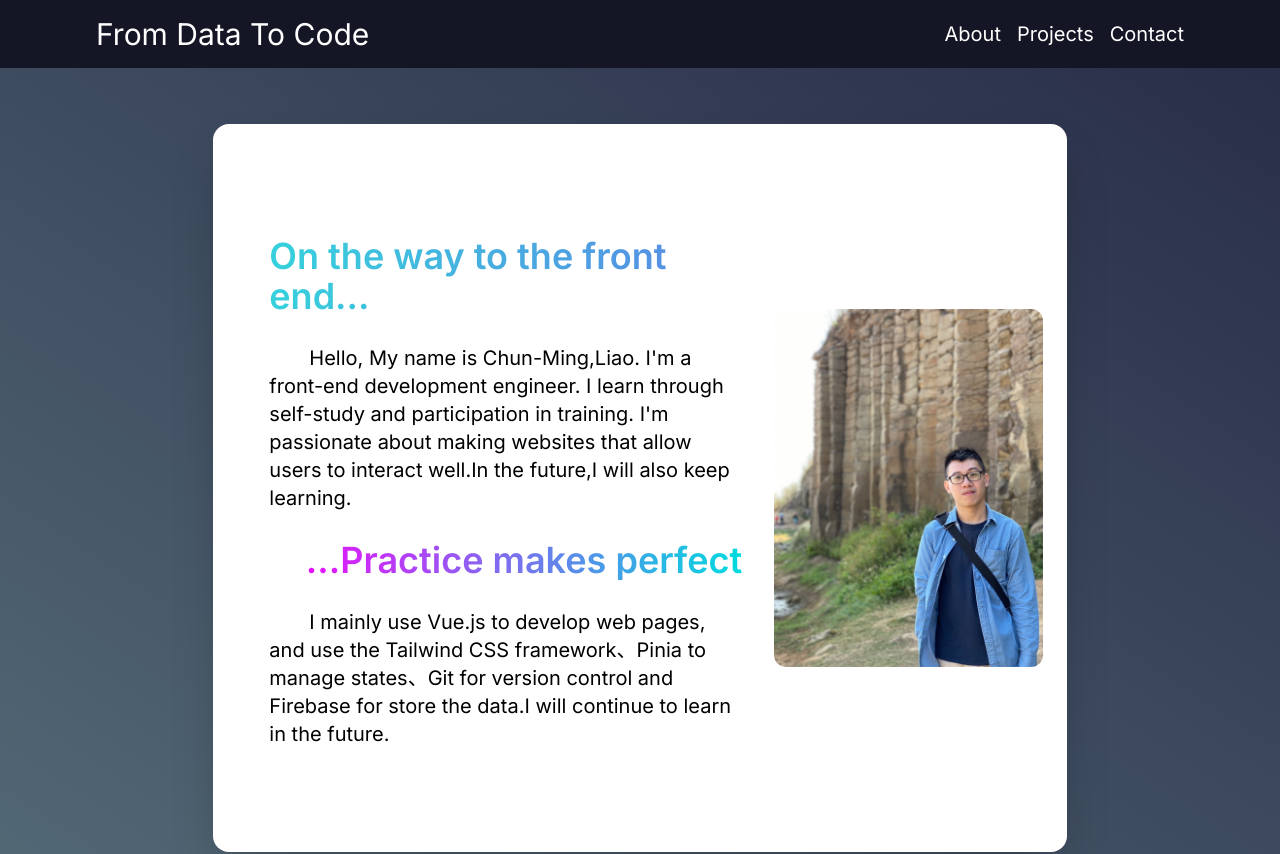
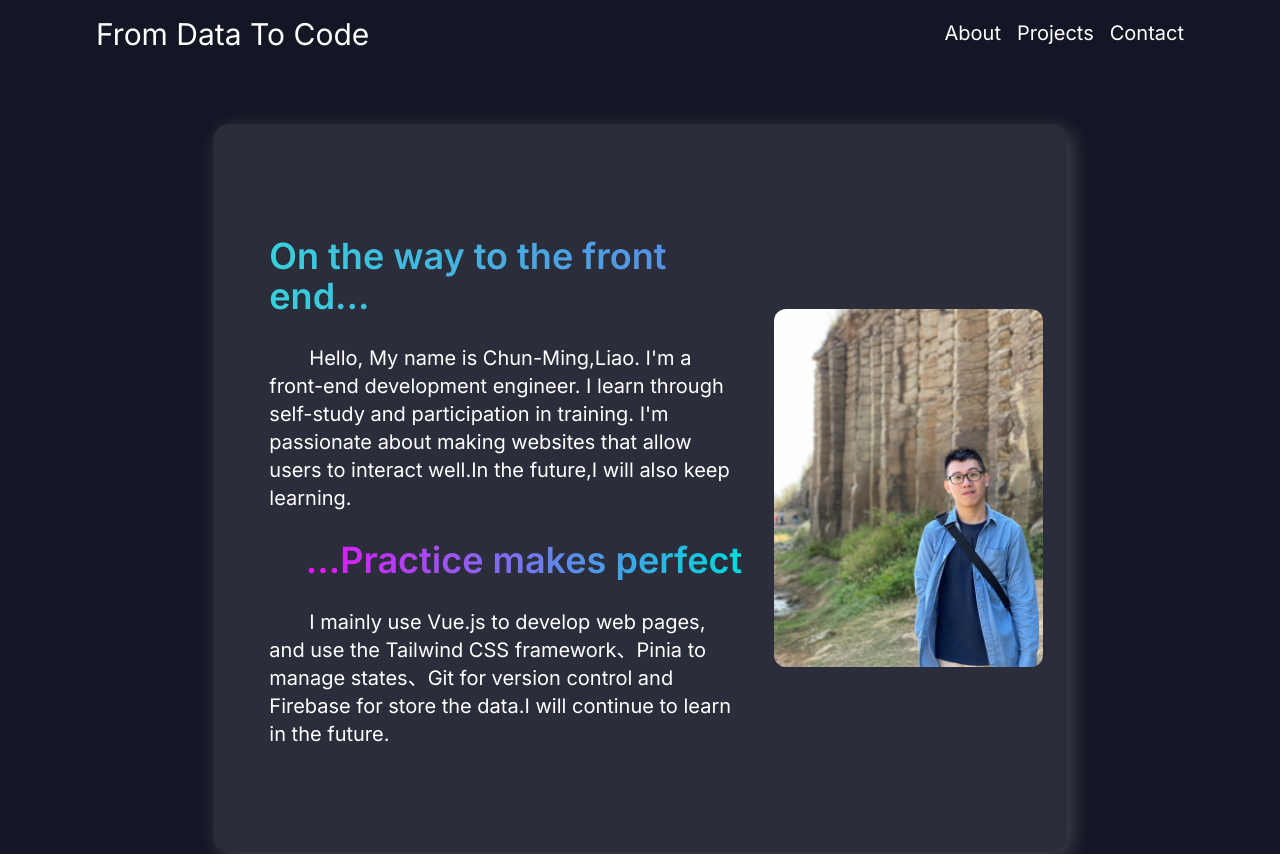
Before and after one commit to Liao-Chun-Ming/portfolio, a Vue app: page / in a window 1280 px wide. Shown: the top 854 px of the page. Built offline with nearby package versions, Linux system fonts and the light colour scheme; what vue-sweetalert2 would draw is missing.

Commit message:
feat:update header style and fix other css

```diff
--- a/src/components/FooterView.vue
+++ b/src/components/FooterView.vue
@@ -54,14 +54,11 @@ button:after {
   content: '';
   display: block;
   height: 2px;
-  left: 50%;
-  position: absolute;
+  transform: scaleX(0);
   background: #3abef9;
-  transition: width 0.3s ease 0s, left 0.3s ease 0s;
-  width: 0;
+  transition: transform 0.3s ease-in-out;
 }
 button:hover:after {
-  width: 100%;
-  left: 0;
+  transform: scaleX(1);
 }
 </style>
--- a/src/components/HeaderView.vue
+++ b/src/components/HeaderView.vue
@@ -17,7 +17,9 @@ onMounted(() => {
 
 <template>
   <div class="w-5/6 xl:w-4/6 m-auto py-14">
-    <div class="card lg:card-side bg-white shadow-2xl p-4 sm:p-6 flex justify-center items-center">
+    <div
+      class="card lg:card-side bg-[#ffffff1a] border-[#d3d3d333] backdrop-blur-md p-4 sm:p-6 flex justify-center items-center shadow-[5px_5px_20px_rgba(255,255,255,0.2)]"
+    >
       <div class="card-body w-full lg:w-3/5 xl:w-2/3 p-4 sm:px-8 py-20 gap-5">
         <h2
           ref="title1"
@@ -25,7 +27,7 @@ onMounted(() => {
         >
           On the way to the front end...
         </h2>
-        <p ref="paraOne" class="text-base text-black leading-9 sm:text-xl sm:leading-7 indent-10">
+        <p ref="paraOne" class="text-base text-white leading-9 sm:text-xl sm:leading-7 indent-10">
           Hello, My name is Chun-Ming,Liao. I'm a front-end development engineer. I learn through
           self-study and participation in training. I'm passionate about making websites that allow
           users to interact well.In the future,I will also keep learning.
@@ -36,7 +38,7 @@ onMounted(() => {
         >
           ...Practice makes perfect
         </h2>
-        <p ref="paraTwo" class="text-base text-black leading-9 sm:text-xl sm:leading-7 indent-10">
+        <p ref="paraTwo" class="text-base text-white leading-9 sm:text-xl sm:leading-7 indent-10">
           I mainly use Vue.js to develop web pages, and use the Tailwind CSS framework、Pinia to
           manage states、Git for version control and Firebase for store the data.I will continue to
           learn in the future.
--- a/src/components/NavBar.vue
+++ b/src/components/NavBar.vue
@@ -1,10 +1,11 @@
 <script setup>
-import { ref, onMounted } from 'vue'
+import { ref, onMounted, computed } from 'vue'
 import { gsap } from 'gsap'
 import { ScrollToPlugin } from 'gsap/ScrollToPlugin'
 
 const menuToggle = ref(null)
 const menuWrap = ref(null)
+const windowWidth = ref(null)
 
 const toggleMenu = () => {
   menuToggle.value = !menuToggle.value
@@ -13,9 +14,10 @@ const toggleMenu = () => {
 const clickCheck = (e) => {
   if (e.target === menuWrap.value) toggleMenu()
 }
+
 const checkScreen = () => {
-  const width = window.innerWidth
-  if (width > 767) {
+  windowWidth.value = window.innerWidth
+  if (isWideScreen.value) {
     menuToggle.value = false
   }
 }
@@ -25,9 +27,10 @@ window.addEventListener('resize', checkScreen)
 const scrollTo = (select) => {
   gsap.registerPlugin(ScrollToPlugin)
   gsap.to(window, { duration: 1, scrollTo: { y: '#' + select, offsetY: 30 } })
-  toggleMenu()
+  if (!isWideScreen.value) menuToggle.value = false
 }
 
+const isWideScreen = computed(() => windowWidth.value > 767)
 onMounted(() => {
   checkScreen()
 })
@@ -35,7 +38,7 @@ onMounted(() => {
 
 <template>
   <nav ref="home" class="bg-[#141625]">
-    <div class="relative w-full px-3 sm:px-14 md:px-24 py-4 flex items-center">
+    <div class="relative w-full px-4 sm:px-14 lg:px-24 py-4 flex items-center">
       <div class="flex-1 text-white text-xl sm:text-3xl">
         <p>From Data To Code</p>
       </div>
@@ -76,10 +79,10 @@ onMounted(() => {
           v-if="menuToggle"
           ref="menuWrap"
           @click="clickCheck"
-          class="absolute right-0 top-[68px] h-screen w-full z-10 block md:hidden"
+          class="absolute left-0 top-[68px] h-screen w-full z-10 block md:hidden"
         >
           <ul
-            class="bg-[#141625] flex flex-col items-center text-xl gap-4 text-white py-4 shadow-[0_10px_6px_-1px_rgba(0,0,0,0.2),0_2px_4px_-1px_rgba(0,0,0,0.06)]"
+            class="bg-[#141625] flex flex-col items-center text-xl gap-4 text-white p-4 shadow-[0_10px_6px_-1px_rgba(255,255,255,0.05),0_2px_4px_-1px_rgba(255,255,255,0.05)]"
           >
             <li>
               <button
@@ -119,15 +122,12 @@ button:after {
   content: '';
   display: block;
   height: 2px;
-  left: 50%;
-  position: absolute;
+  transform: scaleX(0);
   background: #3abef9;
-  transition: width 0.3s ease 0s, left 0.3s ease 0s;
-  width: 0;
+  transition: transform 0.3s ease-in-out;
 }
 button:hover:after {
-  width: 100%;
-  left: 0;
+  transform: scaleX(1);
 }
 
 .slide-down-enter-active,
@@ -137,6 +137,6 @@ button:hover:after {
 
 .slide-down-enter-from,
 .slide-down-leave-to {
-  transform: translateX(100%);
+  transform: translateX(-100%);
 }
 </style>
--- a/src/components/PreLoad.vue
+++ b/src/components/PreLoad.vue
@@ -4,7 +4,6 @@ import { ref, onMounted } from 'vue'
 const counter = ref(0)
 const percent = ref(0)
 const interValid = ref(null)
-// const isLoading = ref(true)s
 
 const startCounter = () => {
   interValid.value = setInterval(() => {
--- a/src/views/HomePage.vue
+++ b/src/views/HomePage.vue
@@ -4,7 +4,7 @@ import MainView from '@/components/MainView.vue'
 </script>
 
 <template>
-  <header class="bg-gradient-to-tr from-[#536976] to-[#292E49]">
+  <header class="bg-[#141625]">
     <HeaderView />
   </header>
   <MainView />
```
